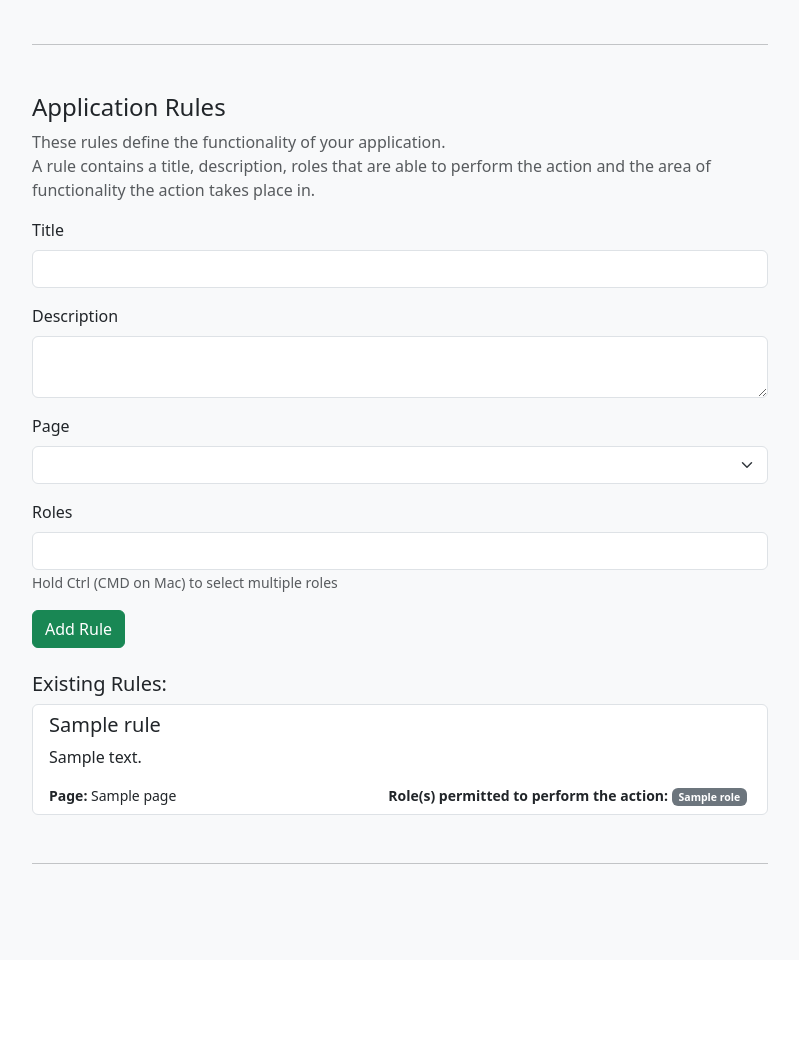
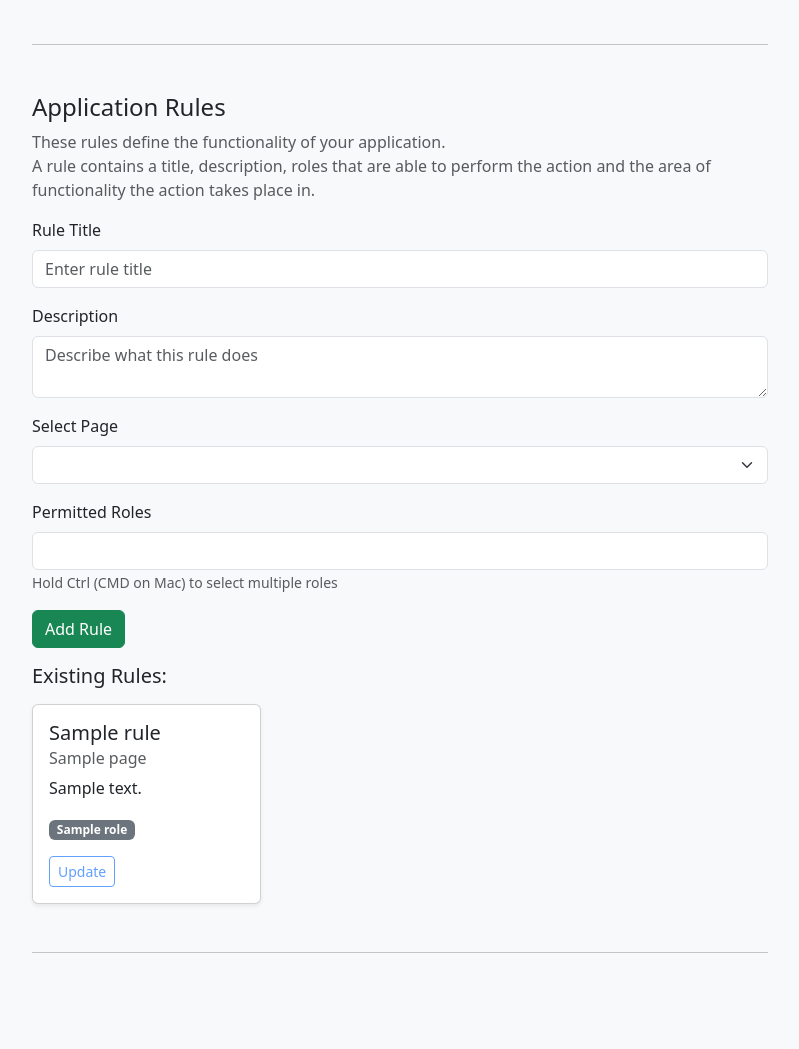
Before and after one commit to uol-feps-soc-comp3932-project-2425/synoptic-project-nwoodham72, a Python web app: template flik-foundation/app/templates/documentation.html in a window 1280 px wide. Shown: the part 761-1810 px from the top of the page, without its empty margins (240-1039 px from the left). Before the commit the page ends 1625 px from the top, so only its background shows below. Run offline with Jinja, Linux system fonts and the light colour scheme; the template is opened without the code that fills it: most values are stand-ins (such as "Sample title", 1, 10 or a date in 2020); form fields are guessed from the names that the template uses; some libraries are stand-ins or nearby versions.

Commit message:
style: reformatted rules into cards

```diff
--- a/flik-foundation/app/runbook.py
+++ b/flik-foundation/app/runbook.py
@@ -169,9 +169,6 @@ def add_application_rule():
             db.session.add(new_rule)
             db.session.commit()
             flash(f"Rule '{form.title.data}' added to runbook.", "success")
-            flash(f"Debug: Rule created with ID {new_rule.id}, title: {new_rule.title}", "info")
-            flash(f"Debug: Page assigned: {new_rule.page.name if new_rule.page else 'None'}", "info")
-            flash(f"Debug: Roles assigned: {', '.join([r.name for r in new_rule.roles]) if new_rule.roles else 'None'}", "info")
         else:
             flash(f"Cannot add '{form.title.data}', the rule already exists.", "warning")
     else:
--- a/flik-foundation/app/templates/documentation.html
+++ b/flik-foundation/app/templates/documentation.html
@@ -91,58 +91,79 @@
     A rule contains a title, description, roles that are able to perform the action and the area of functionality the action takes place in.
 </p>
 
-<form method="POST" action="{{ url_for('runbook.add_application_rule') }}" class="mb-4">
+<form method="POST" action="{{ url_for('runbook.add_application_rule', application_rule_id=application_rule_id) }}"">
     {{ form.hidden_tag() }}
+
+    <!-- Title Input -->
     <div class="mb-3">
-        {{ form.title.label(class="form-label") }}
-        {{ form.title(class="form-control") }}
+      <label class="form-label">Rule Title</label>
+      <div class="input-group">
+        {{ form.title(class="form-control", placeholder="Enter rule title") }}
+      </div>
     </div>
+
+    <!-- Description Input -->
     <div class="mb-3">
-        {{ form.description.label(class="form-label") }}
-        {{ form.description(class="form-control") }}
+      <label class="form-label">Description</label>
+      <div class="input-group">
+        {{ form.description(class="form-control", rows=2, placeholder="Describe what this rule does") }}
+      </div>
     </div>
+
+    <!-- Page Select -->
     <div class="mb-3">
-        {{ form.page.label(class="form-label") }}
+      <label class="form-label">Select Page</label>
+      <div class="input-group">
         {{ form.page(class="form-select") }}
+      </div>
     </div>
+
+    <!-- Permitted Roles Multi-Select -->
     <div class="mb-3">
-        {{ form.roles.label(class="form-label") }}
-        {{ form.roles(class="form-select", multiple="multiple", size="5") }}
-        <small class="form-text text-muted">Hold Ctrl (CMD on Mac) to select multiple roles</small>
+      <label class="form-label">Permitted Roles</label>
+      <div class="input-group">
+        {{ form.roles(class="form-select", multiple=True, size=5) }}
+      </div>
+      <small class="form-text text-muted">Hold Ctrl (CMD on Mac) to select multiple roles</small>
     </div>
-    <button class="btn btn-success" type="submit">Add Rule</button>
-</form>
+
+    <!-- Submit -->
+    <div class="mb-3">
+      <button type="submit" class="btn btn-success">Add Rule</button>
+    </div>
+  </form>
+
 
 <!-- ------------------------- -->
 <!-- List Rules -->
 <!-- ------------------------- -->
 {% if application_rules %}
-    <h5>Existing Rules:</h5>
-    <ul class="list-group">
-        {% for rule in application_rules %}
-            <li class="list-group-item">
-                <div class="d-flex justify-content-between align-items-center mb-2">
-                    <h5 class="mb-0">{{ rule.title }}</h5>
-
-                </div>
-                <p>{{ rule.description }}</p>
-                <div class="d-flex justify-content-between small">
-                    <div>
-                        <strong>Page:</strong> {{ rule.page.name if rule.page else 'None' }}
-                    </div>
-                    <div>
-                        <strong>Role(s) permitted to perform the action:</strong>
+    <h5 class="mb-3">Existing Rules:</h5>
+    {% if application_rules %}
+        <div class="row row-cols-1 row-cols-md-3 g-4">
+            {% for rule in application_rules %}
+                <div class="col">
+                <div class="card shadow-sm h-100">
+                    <div class="card-body">
+                    <h5 class="card-title">{{ rule.title }}</h5>
+                    <h6 class="card-subtitle mb-2 text-muted">{{ rule.page.name }}</h6>
+                    <p class="card-text">{{ rule.description }}</p>
+                    <div class="mb-3">
                         {% for role in rule.roles %}
-                            <span class="badge bg-secondary me-1">{{ role.name }}</span>
+                        <span class="badge bg-secondary">{{ role.name }}</span>
                         {% endfor %}
                     </div>
+                    <a href="#" class="btn btn-outline-primary btn-sm disabled">Update</a>
+                    </div>
                 </div>
-            </li>
-        {% endfor %}
-    </ul>
-{% else %}
-    <p class="text-muted"><i>No rules defined.</i></p>
+                </div>
+            {% endfor %}
+        </div>
+    {% else %}
+    <p class="fst-italic text-muted">No rules defined.</p>
+    {% endif %}
 {% endif %}
+
 
 <hr class="my-5">
 
```
